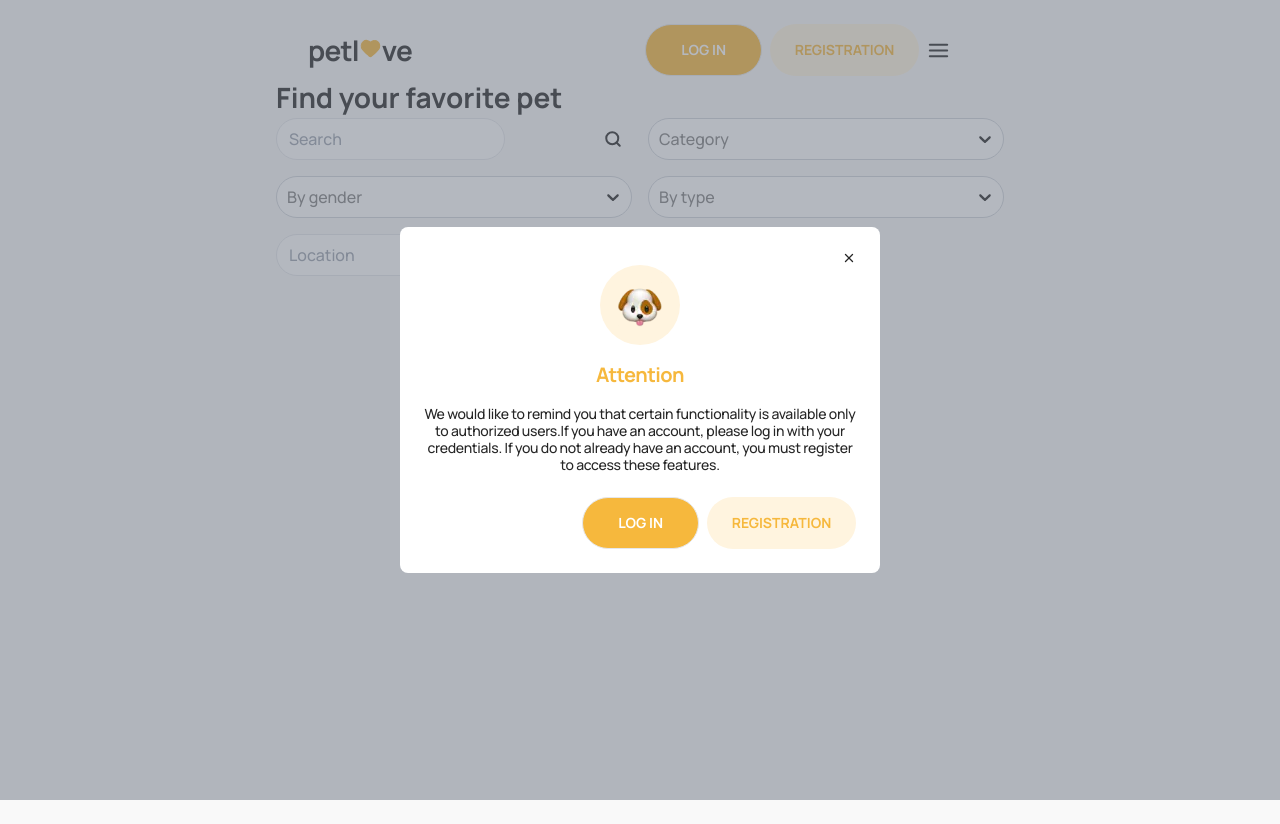
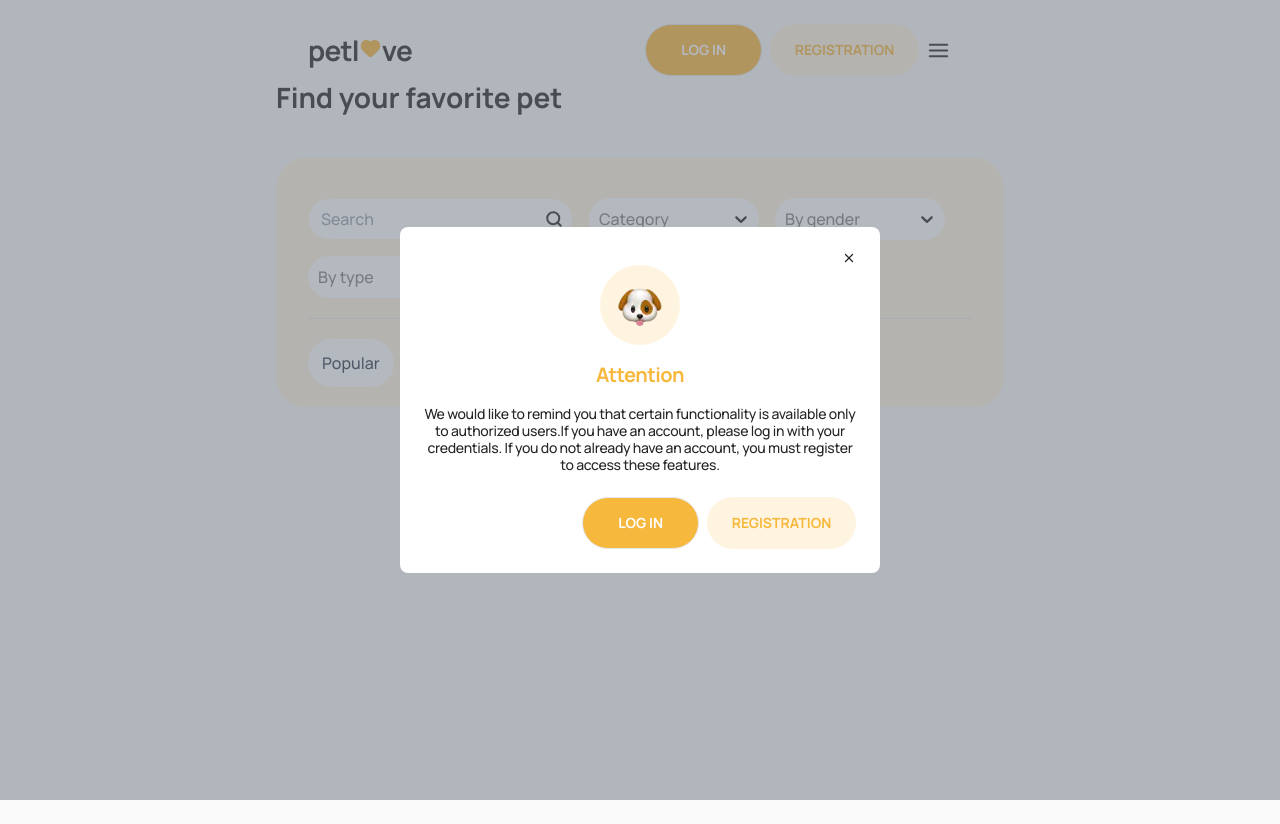
Before and after one commit to MaxsimJSDeveloper/pet-love, a React (Vite) app: page /notices in a window 1280 px wide. Built offline with nearby package versions, Linux system fonts and the light colour scheme.

Commit message:
NoticesFilters-tablet

```diff
--- a/src/components/logic/FriendsItem/FriendsItem.tsx
+++ b/src/components/logic/FriendsItem/FriendsItem.tsx
@@ -2,11 +2,11 @@ import { useState, useEffect } from "react";
 import { FriendsItemProps } from "./FriendsItem.types";
 
 const FriendsItem = ({ friend }: FriendsItemProps) => {
-  const { title, imageUrl, email, phone, address } = friend;
-
   const [formattedAddress, setFormattedAddress] = useState<string | null>(null);
   const [formattedEmail, setFormattedEmail] = useState<string | null>(null);
   const [formattedPhone, setFormattedPhone] = useState<string | null>(null);
+
+  const { title, imageUrl, email, phone, address } = friend;
 
   useEffect(() => {
     const formatData = () => {
--- a/src/components/logic/Header/Header.tsx
+++ b/src/components/logic/Header/Header.tsx
@@ -7,10 +7,10 @@ import { useSelector } from "react-redux";
 import { selectToken } from "@src/redux/users/selectors";
 import AuthNav from "../AuthNav/AuthNav";
 import Logout from "@src/components/ui/LogoutBtn/LogoutBtn";
+import useScreenWidth from "@src/hooks/useScreenWidth";
 
 const Header = () => {
   const [isOpen, setIsOpen] = useState<boolean>(false);
-  const [screenWidth, setScreenWidth] = useState<number>(window.innerWidth);
   const location = useLocation();
 
   const token = useSelector(selectToken);
@@ -38,18 +38,7 @@ const Header = () => {
     setIsOpen(false);
   }, [location]);
 
-  // Обновляем ширину экрана при изменении размера
-  useEffect(() => {
-    const handleResize = () => {
-      setScreenWidth(window.innerWidth);
-    };
-
-    window.addEventListener("resize", handleResize);
-    return () => {
-      window.removeEventListener("resize", handleResize);
-    };
-  }, []);
-
+  const screenWidth = useScreenWidth();
   const isTabletScreen = screenWidth >= 768;
 
   return (
--- a/src/components/logic/LoginForm/LoginForm.tsx
+++ b/src/components/logic/LoginForm/LoginForm.tsx
@@ -23,7 +23,6 @@ const LoginForm = () => {
     values: typeof initialValues,
     { resetForm }: { resetForm: () => void }
   ) => {
-    console.log("Submitted values:", values);
     resetForm();
     dispatch(signIn({ ...values }));
   };
--- a/src/components/logic/NoticesFilters/NoticesFilters.tsx
+++ b/src/components/logic/NoticesFilters/NoticesFilters.tsx
@@ -5,6 +5,8 @@ import {
   typeOptions,
 } from "./selectorsOptionsData";
 import SearchField from "@src/shared/SearchField";
+import useScreenWidth from "@src/hooks/useScreenWidth";
+import RadioBtn from "@src/shared/RadioBtn";
 
 interface Option {
   value: string;
@@ -16,12 +18,17 @@ const NoticesFilters = () => {
     console.log("Selected:", option);
   };
 
+  const screenWidth = useScreenWidth();
+  const isTabletScreen = screenWidth >= 768;
+
   return (
-    <div className="grid grid-cols-2 gap-4 grid-flow-row">
-      <SearchField styles="col-span-2" />
+    <div className="bg-[#FFF4DF] rounded-[30px] mt-[40px] px-[20px] md:px-[32px]">
+      <div className="flex flex-wrap gap-x-[8px] gap-y-[12px] py-[20px] md:gap-[16px] md:pt-[40px] md:pb-[20px]">
+        <SearchField styles="w-[295px] border-[#FFF4DF] hover:border hover:border-[#F6B83D] md:w-[265px]" />
 
         <ReactSelect
           name="category"
+          width={`${isTabletScreen ? "170px" : "143px"}`}
           options={categoryOptions}
           placeholder="Category"
           onChange={handleChange}
@@ -29,6 +36,7 @@ const NoticesFilters = () => {
 
         <ReactSelect
           name="gender"
+          width={`${isTabletScreen ? "170px" : "143px"}`}
           options={genderOptions}
           placeholder="By gender"
           onChange={handleChange}
@@ -36,13 +44,24 @@ const NoticesFilters = () => {
 
         <ReactSelect
           name="type"
+          width={`${isTabletScreen ? "190px" : "295px"}`}
           options={typeOptions}
           placeholder="By type"
           onChange={handleChange}
         />
 
-      {/* Оставшийся SearchField для поиска по локации */}
-      <SearchField placeholder="Location" />
+        <SearchField
+          placeholder="Location"
+          styles="w-[295px] border-[#FFF4DF] hover:border-[#F6B83D] md:w-[227px]"
+        />
+      </div>
+
+      <div className="flex flex-wrap gap-[10px] py-[20px] border-t-[1px] w-full">
+        <RadioBtn btnName="popular" />
+        <RadioBtn btnName="unpopular" />
+        <RadioBtn btnName="cheap" />
+        <RadioBtn btnName="expensive" />
+      </div>
     </div>
   );
 };
--- /dev/null
+++ b/src/hooks/useScreenWidth.ts
@@ -0,0 +1,18 @@
+import { useState, useEffect } from "react";
+
+function useScreenWidth() {
+  const [screenWidth, setScreenWidth] = useState(window.innerWidth);
+
+  useEffect(() => {
+    const handleResize = () => setScreenWidth(window.innerWidth);
+
+    window.addEventListener("resize", handleResize);
+    return () => {
+      window.removeEventListener("resize", handleResize);
+    };
+  }, []);
+
+  return screenWidth;
+}
+
+export default useScreenWidth;
--- a/src/index.css
+++ b/src/index.css
@@ -55,3 +55,20 @@
     display: block;
   }
 }
+
+::-webkit-scrollbar {
+  width: 8px;
+  height: 8px;
+}
+
+::-webkit-scrollbar-track {
+  background: #f1f1f1;
+  border-radius: 10px;
+}
+
+::-webkit-scrollbar-thumb {
+  background: rgba(38, 38, 38, 0.08);
+  border-radius: 10px;
+  border: 2px solid transparent;
+  background-clip: content-box;
+}
--- /dev/null
+++ b/src/shared/RadioBtn.tsx
@@ -0,0 +1,18 @@
+interface radioBtnProps {
+  btnName: string;
+}
+
+const RadioBtn = ({ btnName }: radioBtnProps) => {
+  return (
+    <>
+      <label className="inline-flex items-center cursor-pointer">
+        <input type="radio" name="filter" className="hidden" value={btnName} />
+        <span className="p-[14px] h-[48px] bg-white rounded-[30px] flex hover:border items-center hover:border-[#F6B83D] text-gray-700 capitalize">
+          {btnName}
+        </span>
+      </label>
+    </>
+  );
+};
+
+export default RadioBtn;
--- a/src/shared/Select.tsx
+++ b/src/shared/Select.tsx
@@ -7,6 +7,7 @@ interface Option {
 
 interface ReactSelectProps {
   name: string;
+  width?: string;
   options: Option[];
   placeholder?: string;
   onChange: (selectedOption: Option | null) => void;
@@ -14,6 +15,7 @@ interface ReactSelectProps {
 
 const ReactSelect = ({
   name,
+  width,
   options,
   placeholder,
   onChange,
@@ -29,19 +31,32 @@ const ReactSelect = ({
           ...baseStyles,
           borderRadius: "30px",
           height: "42px",
-          border: "1px solid #d1d5db", // цвет границы (можно настроить)
+          border: "none",
           boxShadow: "none",
+          width: `${width}`,
+          "&:hover": {
+            border: "1px solid #F6B83D",
+          },
         }),
         dropdownIndicator: (baseStyles) => ({
           ...baseStyles,
           color: "#262626",
         }),
         indicatorSeparator: () => ({
-          display: "none", // Скрываем вертикальную риску
+          display: "none",
         }),
         menu: (baseStyles) => ({
           ...baseStyles,
-          borderRadius: "15px", // Если нужно закруглить меню
+          borderRadius: "15px",
+        }),
+        option: (baseStyles, state) => ({
+          ...baseStyles,
+          backgroundColor: "white",
+          color: state.isSelected ? "#f6b83d" : "rgba(38, 38, 38, 0.6)",
+          borderRadius: "15px",
+          "&:hover": {
+            color: "#f6b83d",
+          },
         }),
       }}
     />
--- a/tsconfig.json
+++ b/tsconfig.json
@@ -22,7 +22,8 @@
       "@redux/*": ["src/redux/*"],
       "@assets/*": ["src/assets/*"],
       "@utils/*": ["src/utils/*"],
-      "@shared/*": ["src/shared/*"]
+      "@shared/*": ["src/shared/*"],
+      "@hooks/*": ["src/hooks/*"]
     },
     "allowImportingTsExtensions": true
   },
--- a/vite.config.ts
+++ b/vite.config.ts
@@ -13,6 +13,7 @@ export default defineConfig({
       "@assets": "/src/assets",
       "@shared": "/src/shared",
       "@utils": "/src/utils",
+      "@hooks": "/src/hooks",
     },
   },
 });
```
Lines whose indentation alone changed are shown as unchanged.
